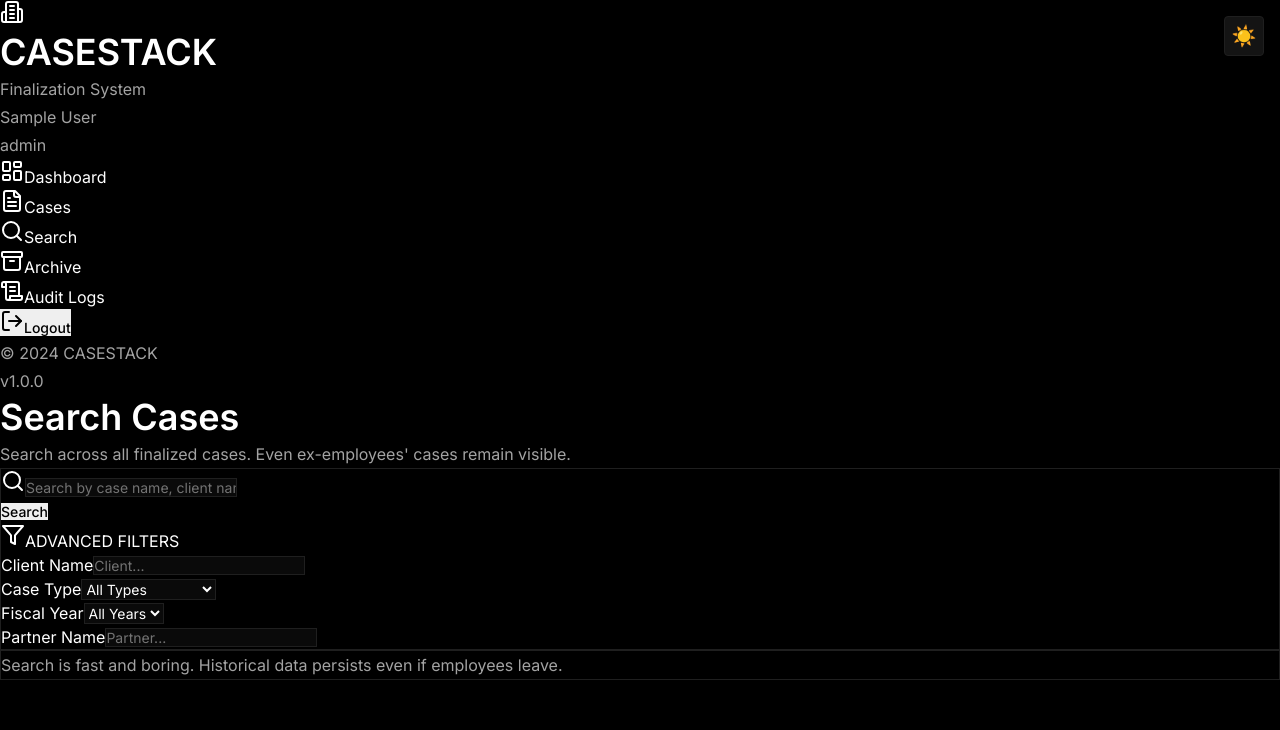
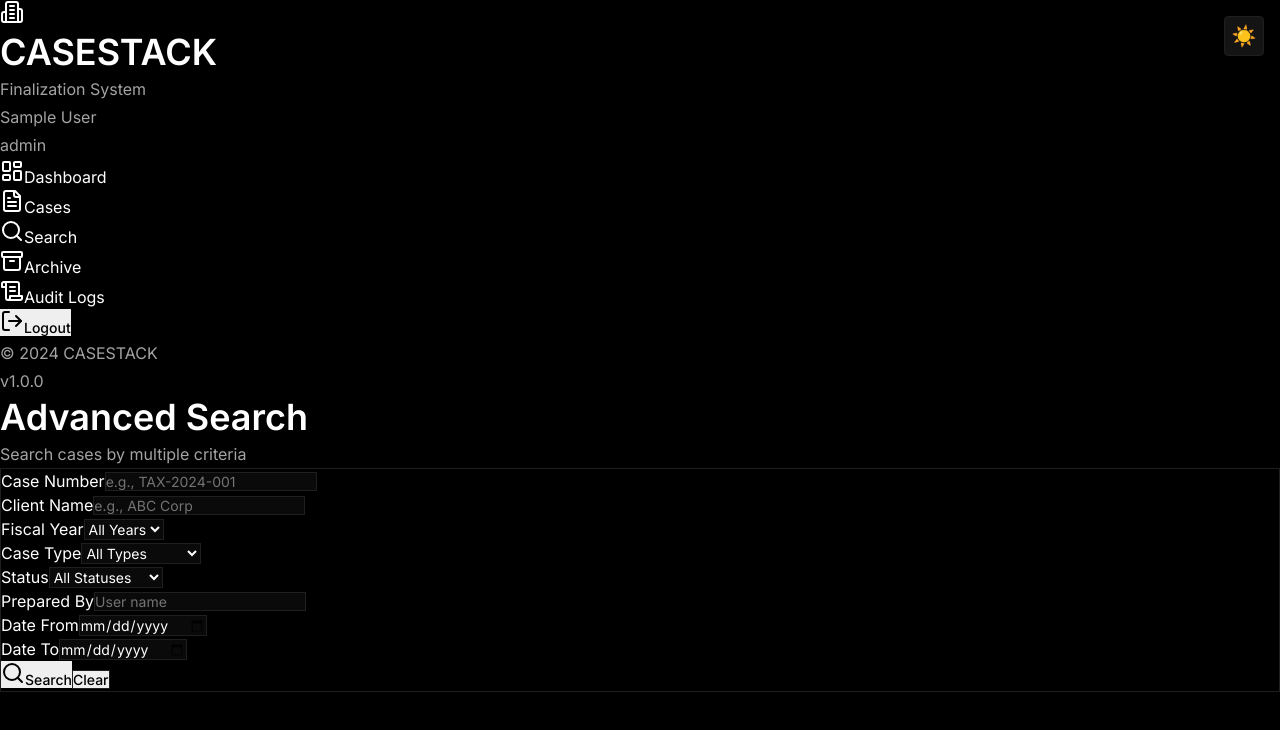
Before and after one commit to Nisu7648/casestack, a React (Vite) app in the folder frontend/: page /search in a window 1280 px wide. Shown: the top 730 px of the page. Built offline with nearby package versions, Linux system fonts and the light colour scheme; sample sign-in values are in the browser's storage.

Commit message:
Polish Search page - Add loading, empty states, export

```diff
--- a/frontend/src/pages/casestack/Search.tsx
+++ b/frontend/src/pages/casestack/Search.tsx
@@ -1,87 +1,84 @@
 import React, { useState } from 'react';
-import { Search as SearchIcon, Filter, Download } from 'lucide-react';
+import { Link } from 'react-router-dom';
+import { Search as SearchIcon, Filter } from 'lucide-react';
+import { LoadingTable } from '../../components/ui/LoadingState';
+import { EmptySearchResults } from '../../components/ui/EmptyState';
+import { showError, showSuccess } from '../../components/ui/Toast';
+import { ExportButtons } from '../../components/ExportButtons';
 
 // ============================================
-// 5️⃣ SEARCH & FIRM MEMORY SCREEN
-// Fast, boring, institutional memory
+// IMPROVED SEARCH PAGE
+// Better UI, loading states, export
 // ============================================
 
 export default function Search() {
-  const [searchQuery, setSearchQuery] = useState('');
-  const [filters, setFilters] = useState({
+  const [searchParams, setSearchParams] = useState({
+    caseNumber: '',
     clientName: '',
+    fiscalYear: '',
     caseType: '',
-    fiscalYear: '',
-    partnerName: ''
+    status: '',
+    preparedBy: '',
+    dateFrom: '',
+    dateTo: ''
   });
   const [results, setResults] = useState<any[]>([]);
-  const [loading, setLoading] = useState(false);
+  const [searching, setSearching] = useState(false);
   const [searched, setSearched] = useState(false);
 
   const handleSearch = async () => {
-    if (!searchQuery.trim() && !filters.clientName && !filters.caseType && !filters.fiscalYear && !filters.partnerName) {
-      alert('Please enter a search query or filter');
-      return;
-    }
-
-    setLoading(true);
+    setSearching(true);
     setSearched(true);
-
     try {
       const token = localStorage.getItem('token');
+      const params = new URLSearchParams();
 
-      // Use advanced search if filters are set
-      if (filters.clientName || filters.caseType || filters.fiscalYear || filters.partnerName) {
-        const response = await fetch('/api/search/advanced', {
-          method: 'POST',
-          headers: {
-            'Authorization': `Bearer ${token}`,
-            'Content-Type': 'application/json'
-          },
-          body: JSON.stringify({
-            caseName: searchQuery,
-            ...filters
-          })
+      Object.entries(searchParams).forEach(([key, value]) => {
+        if (value) params.append(key, value);
       });
-        const data = await response.json();
-        setResults(data.results || []);
-      } else {
-        // Simple search
-        const response = await fetch(`/api/search?q=${encodeURIComponent(searchQuery)}`, {
+
+      const response = await fetch(`/api/search/advanced?${params}`, {
         headers: { 'Authorization': `Bearer ${token}` }
       });
+
+      if (!response.ok) throw new Error('Search failed');
+
       const data = await response.json();
-        setResults(data.results || []);
-      }
+      setResults(data.results);
+      showSuccess(`Found ${data.results.length} result${data.results.length !== 1 ? 's' : ''}`);
     } catch (error) {
       console.error('Search error:', error);
-      alert('Search failed');
+      showError('Search failed');
     } finally {
-      setLoading(false);
+      setSearching(false);
     }
   };
 
-  const handleExport = async () => {
-    try {
-      const token = localStorage.getItem('token');
-      const response = await fetch('/api/search/export', {
-        method: 'POST',
-        headers: {
-          'Authorization': `Bearer ${token}`,
-          'Content-Type': 'application/json'
-        },
-        body: JSON.stringify({ filters })
+  const clearSearch = () => {
+    setSearchParams({
+      caseNumber: '',
+      clientName: '',
+      fiscalYear: '',
+      caseType: '',
+      status: '',
+      preparedBy: '',
+      dateFrom: '',
+      dateTo: ''
     });
+    setResults([]);
+    setSearched(false);
+  };
 
-      const blob = await response.blob();
-      const url = window.URL.createObjectURL(blob);
-      const a = document.createElement('a');
-      a.href = url;
-      a.download = `casestack-search-${Date.now()}.csv`;
-      a.click();
-    } catch (error) {
-      console.error('Export error:', error);
-      alert('Export failed');
+  const getStatusColor = (status: string) => {
+    switch (status) {
+      case 'FINALIZED':
+        return 'bg-green-100 text-green-800';
+      case 'UNDER_REVIEW':
+        return 'bg-yellow-100 text-yellow-800';
+      case 'DRAFT':
+        return 'bg-gray-100 text-gray-800';
+      default:
+        return 'bg-blue-100 text-blue-800';
     }
   };
 
@@ -89,167 +86,204 @@ export default function Search() {
     <div className="p-6">
       <div className="max-w-7xl mx-auto">
         {/* Header */}
-        <div className="mb-6">
-          <h1 className="text-2xl font-bold text-gray-900">Search Cases</h1>
-          <p className="text-sm text-gray-600 mt-1">Search across all finalized cases. Even ex-employees' cases remain visible.</p>
+        <div className="mb-6 flex items-center justify-between">
+          <div>
+            <h1 className="text-2xl font-bold text-gray-900">Advanced Search</h1>
+            <p className="text-sm text-gray-600 mt-1">
+              Search cases by multiple criteria
+            </p>
+          </div>
+          {results.length > 0 && (
+            <ExportButtons type="cases" filters={searchParams} />
+          )}
         </div>
 
-        {/* Search Box */}
-        <div className="bg-white border border-gray-300 p-6 mb-4">
-          <div className="flex gap-3 mb-4">
-            <div className="flex-1 relative">
-              <SearchIcon className="absolute left-3 top-1/2 transform -translate-y-1/2 w-5 h-5 text-gray-400" />
+        {/* Search Form */}
+        <div className="bg-white border border-gray-300 p-6 mb-6">
+          <div className="grid grid-cols-3 gap-4 mb-4">
+            <div>
+              <label className="block text-xs font-medium text-gray-700 mb-1">
+                Case Number
+              </label>
               <input
                 type="text"
-                value={searchQuery}
-                onChange={(e) => setSearchQuery(e.target.value)}
-                onKeyPress={(e) => e.key === 'Enter' && handleSearch()}
-                className="w-full pl-11 pr-4 py-2.5 border border-gray-300 focus:outline-none focus:border-gray-500 text-sm"
-                placeholder="Search by case name, client name, case number..."
+                value={searchParams.caseNumber}
+                onChange={(e) => setSearchParams({ ...searchParams, caseNumber: e.target.value })}
+                className="w-full px-3 py-2 border border-gray-300 text-sm focus:outline-none focus:ring-2 focus:ring-black"
+                placeholder="e.g., TAX-2024-001"
               />
             </div>
-            <button
-              onClick={handleSearch}
-              disabled={loading}
-              className="px-6 py-2.5 bg-gray-800 text-white hover:bg-gray-900 disabled:opacity-50 text-sm font-medium"
-            >
-              {loading ? 'Searching...' : 'Search'}
-            </button>
+
+            <div>
+              <label className="block text-xs font-medium text-gray-700 mb-1">
+                Client Name
+              </label>
+              <input
+                type="text"
+                value={searchParams.clientName}
+                onChange={(e) => setSearchParams({ ...searchParams, clientName: e.target.value })}
+                className="w-full px-3 py-2 border border-gray-300 text-sm focus:outline-none focus:ring-2 focus:ring-black"
+                placeholder="e.g., ABC Corp"
+              />
             </div>
 
-          {/* Advanced Filters */}
-          <div className="border-t border-gray-200 pt-4">
-            <div className="flex items-center gap-2 mb-3">
-              <Filter className="w-4 h-4 text-gray-600" />
-              <span className="text-xs font-medium text-gray-700">ADVANCED FILTERS</span>
-            </div>
-            <div className="grid grid-cols-4 gap-3">
             <div>
-                <label className="block text-xs font-medium text-gray-700 mb-1">Client Name</label>
-                <input
-                  type="text"
-                  value={filters.clientName}
-                  onChange={(e) => setFilters({ ...filters, clientName: e.target.value })}
-                  className="w-full px-2 py-1.5 text-sm border border-gray-300 focus:outline-none focus:border-gray-500"
-                  placeholder="Client..."
-                />
-              </div>
-              <div>
-                <label className="block text-xs font-medium text-gray-700 mb-1">Case Type</label>
+              <label className="block text-xs font-medium text-gray-700 mb-1">
+                Fiscal Year
+              </label>
               <select
-                  value={filters.caseType}
-                  onChange={(e) => setFilters({ ...filters, caseType: e.target.value })}
-                  className="w-full px-2 py-1.5 text-sm border border-gray-300 focus:outline-none focus:border-gray-500"
-                >
-                  <option value="">All Types</option>
-                  <option value="AUDIT">Audit</option>
-                  <option value="CONSULTING">Consulting</option>
-                  <option value="TAX">Tax</option>
-                  <option value="ADVISORY">Advisory</option>
-                  <option value="DUE_DILIGENCE">Due Diligence</option>
-                  <option value="RISK_ASSESSMENT">Risk Assessment</option>
-                </select>
-              </div>
-              <div>
-                <label className="block text-xs font-medium text-gray-700 mb-1">Fiscal Year</label>
-                <select
-                  value={filters.fiscalYear}
-                  onChange={(e) => setFilters({ ...filters, fiscalYear: e.target.value })}
-                  className="w-full px-2 py-1.5 text-sm border border-gray-300 focus:outline-none focus:border-gray-500"
+                value={searchParams.fiscalYear}
+                onChange={(e) => setSearchParams({ ...searchParams, fiscalYear: e.target.value })}
+                className="w-full px-3 py-2 border border-gray-300 text-sm focus:outline-none focus:ring-2 focus:ring-black"
               >
                 <option value="">All Years</option>
-                  {[2024, 2023, 2022, 2021, 2020, 2019, 2018].map(year => (
+                {Array.from({ length: 5 }, (_, i) => new Date().getFullYear() - i).map(year => (
                   <option key={year} value={year}>{year}</option>
                 ))}
               </select>
             </div>
+
             <div>
-                <label className="block text-xs font-medium text-gray-700 mb-1">Partner Name</label>
+              <label className="block text-xs font-medium text-gray-700 mb-1">
+                Case Type
+              </label>
+              <select
+                value={searchParams.caseType}
+                onChange={(e) => setSearchParams({ ...searchParams, caseType: e.target.value })}
+                className="w-full px-3 py-2 border border-gray-300 text-sm focus:outline-none focus:ring-2 focus:ring-black"
+              >
+                <option value="">All Types</option>
+                <option value="TAX_AUDIT">Tax Audit</option>
+                <option value="FINANCIAL_AUDIT">Financial Audit</option>
+                <option value="COMPLIANCE">Compliance</option>
+                <option value="ADVISORY">Advisory</option>
+              </select>
+            </div>
+
+            <div>
+              <label className="block text-xs font-medium text-gray-700 mb-1">
+                Status
+              </label>
+              <select
+                value={searchParams.status}
+                onChange={(e) => setSearchParams({ ...searchParams, status: e.target.value })}
+                className="w-full px-3 py-2 border border-gray-300 text-sm focus:outline-none focus:ring-2 focus:ring-black"
+              >
+                <option value="">All Statuses</option>
+                <option value="DRAFT">Draft</option>
+                <option value="UNDER_REVIEW">Under Review</option>
+                <option value="FINALIZED">Finalized</option>
+              </select>
+            </div>
+
+            <div>
+              <label className="block text-xs font-medium text-gray-700 mb-1">
+                Prepared By
+              </label>
               <input
                 type="text"
-                  value={filters.partnerName}
-                  onChange={(e) => setFilters({ ...filters, partnerName: e.target.value })}
-                  className="w-full px-2 py-1.5 text-sm border border-gray-300 focus:outline-none focus:border-gray-500"
-                  placeholder="Partner..."
+                value={searchParams.preparedBy}
+                onChange={(e) => setSearchParams({ ...searchParams, preparedBy: e.target.value })}
+                className="w-full px-3 py-2 border border-gray-300 text-sm focus:outline-none focus:ring-2 focus:ring-black"
+                placeholder="User name"
+              />
+            </div>
+
+            <div>
+              <label className="block text-xs font-medium text-gray-700 mb-1">
+                Date From
+              </label>
+              <input
+                type="date"
+                value={searchParams.dateFrom}
+                onChange={(e) => setSearchParams({ ...searchParams, dateFrom: e.target.value })}
+                className="w-full px-3 py-2 border border-gray-300 text-sm focus:outline-none focus:ring-2 focus:ring-black"
+              />
+            </div>
+
+            <div>
+              <label className="block text-xs font-medium text-gray-700 mb-1">
+                Date To
+              </label>
+              <input
+                type="date"
+                value={searchParams.dateTo}
+                onChange={(e) => setSearchParams({ ...searchParams, dateTo: e.target.value })}
+                className="w-full px-3 py-2 border border-gray-300 text-sm focus:outline-none focus:ring-2 focus:ring-black"
               />
             </div>
           </div>
+
+          <div className="flex gap-2">
+            <button
+              onClick={handleSearch}
+              disabled={searching}
+              className="flex items-center gap-2 px-4 py-2 bg-black text-white text-sm font-medium hover:bg-gray-800 disabled:opacity-50 transition-colors"
+            >
+              <SearchIcon className="w-4 h-4" />
+              {searching ? 'Searching...' : 'Search'}
+            </button>
+            <button
+              onClick={clearSearch}
+              className="px-4 py-2 border border-gray-300 text-sm hover:bg-gray-50 transition-colors"
+            >
+              Clear
+            </button>
           </div>
         </div>
 
         {/* Results */}
-        {searched && (
+        {searching ? (
+          <LoadingTable rows={5} />
+        ) : searched && results.length === 0 ? (
+          <EmptySearchResults />
+        ) : results.length > 0 ? (
           <div className="bg-white border border-gray-300">
-            <div className="px-4 py-3 border-b border-gray-300 flex items-center justify-between">
-              <div>
-                <h2 className="text-sm font-bold text-gray-900">SEARCH RESULTS</h2>
-                <p className="text-xs text-gray-600 mt-1">{results.length} cases found</p>
+            {/* Header */}
+            <div className="border-b border-gray-300 bg-gray-50 p-4">
+              <h2 className="text-sm font-semibold text-gray-900">
+                Search Results ({results.length})
+              </h2>
             </div>
-              {results.length > 0 && (
-                <button
-                  onClick={handleExport}
-                  className="px-3 py-1.5 text-sm border border-gray-300 hover:bg-gray-50 flex items-center gap-2"
+
+            {/* Results List */}
+            <div className="divide-y divide-gray-200">
+              {results.map((result: any) => (
+                <Link
+                  key={result.id}
+                  to={`/cases/${result.id}`}
+                  className="block p-4 hover:bg-gray-50 transition-colors"
                 >
-                  <Download className="w-4 h-4" />
-                  Export CSV
-                </button>
+                  <div className="flex items-center justify-between">
+                    <div className="flex-1">
+                      <div className="flex items-center gap-3">
+                        <p className="text-sm font-medium text-gray-900">
+                          {result.caseNumber}
+                        </p>
+                        <span className={`px-2 py-0.5 text-xs font-medium rounded ${getStatusColor(result.status)}`}>
+                          {result.status}
+                        </span>
+                      </div>
+                      <p className="text-xs text-gray-600 mt-1">
+                        {result.client?.name} • FY {result.fiscalYear} • {result.caseType}
+                      </p>
+                    </div>
+                    <div className="text-right">
+                      <p className="text-xs text-gray-500">
+                        {new Date(result.createdAt).toLocaleDateString()}
+                      </p>
+                      {result.preparedBy && (
+                        <p className="text-xs text-gray-500">
+                          by {result.preparedBy.firstName} {result.preparedBy.lastName}
+                        </p>
                       )}
                     </div>
-
-            {loading ? (
-              <div className="p-8 text-center text-sm text-gray-600">Searching...</div>
-            ) : results.length === 0 ? (
-              <div className="p-8 text-center text-sm text-gray-600">No cases found</div>
-            ) : (
-              <div className="overflow-x-auto">
-                <table className="min-w-full divide-y divide-gray-300">
-                  <thead className="bg-gray-50">
-                    <tr>
-                      <th className="px-4 py-2 text-left text-xs font-medium text-gray-700">CASE NUMBER</th>
-                      <th className="px-4 py-2 text-left text-xs font-medium text-gray-700">CASE NAME</th>
-                      <th className="px-4 py-2 text-left text-xs font-medium text-gray-700">CLIENT</th>
-                      <th className="px-4 py-2 text-left text-xs font-medium text-gray-700">TYPE</th>
-                      <th className="px-4 py-2 text-left text-xs font-medium text-gray-700">YEAR</th>
-                      <th className="px-4 py-2 text-left text-xs font-medium text-gray-700">PARTNER</th>
-                      <th className="px-4 py-2 text-left text-xs font-medium text-gray-700">FINALIZED</th>
-                      <th className="px-4 py-2 text-left text-xs font-medium text-gray-700">ACTIONS</th>
-                    </tr>
-                  </thead>
-                  <tbody className="bg-white divide-y divide-gray-200">
-                    {results.map((result) => (
-                      <tr key={result.caseId} className="hover:bg-gray-50">
-                        <td className="px-4 py-2 text-sm font-medium text-gray-900">{result.caseNumber}</td>
-                        <td className="px-4 py-2 text-sm text-gray-900">{result.caseName}</td>
-                        <td className="px-4 py-2 text-sm text-gray-600">{result.clientName}</td>
-                        <td className="px-4 py-2 text-sm text-gray-600">{result.caseType}</td>
-                        <td className="px-4 py-2 text-sm text-gray-600">{result.fiscalYear}</td>
-                        <td className="px-4 py-2 text-sm text-gray-600">{result.partnerName}</td>
-                        <td className="px-4 py-2 text-sm text-gray-600">
-                          {new Date(result.finalizedAt).toLocaleDateString()}
-                        </td>
-                        <td className="px-4 py-2">
-                          <a
-                            href={`/cases/${result.caseId}`}
-                            className="text-sm text-blue-600 hover:underline"
-                          >
-                            View
-                          </a>
-                        </td>
-                      </tr>
+                  </div>
+                </Link>
               ))}
-                  </tbody>
-                </table>
             </div>
-            )}
           </div>
-        )}
-
-        {/* Notice */}
-        <div className="mt-4 p-3 bg-gray-50 border border-gray-300">
-          <p className="text-xs text-gray-600">
-            Search is fast and boring. Historical data persists even if employees leave.
-          </p>
-        </div>
+        ) : null}
       </div>
     </div>
   );
```
Lines whose indentation alone changed are shown as unchanged.
